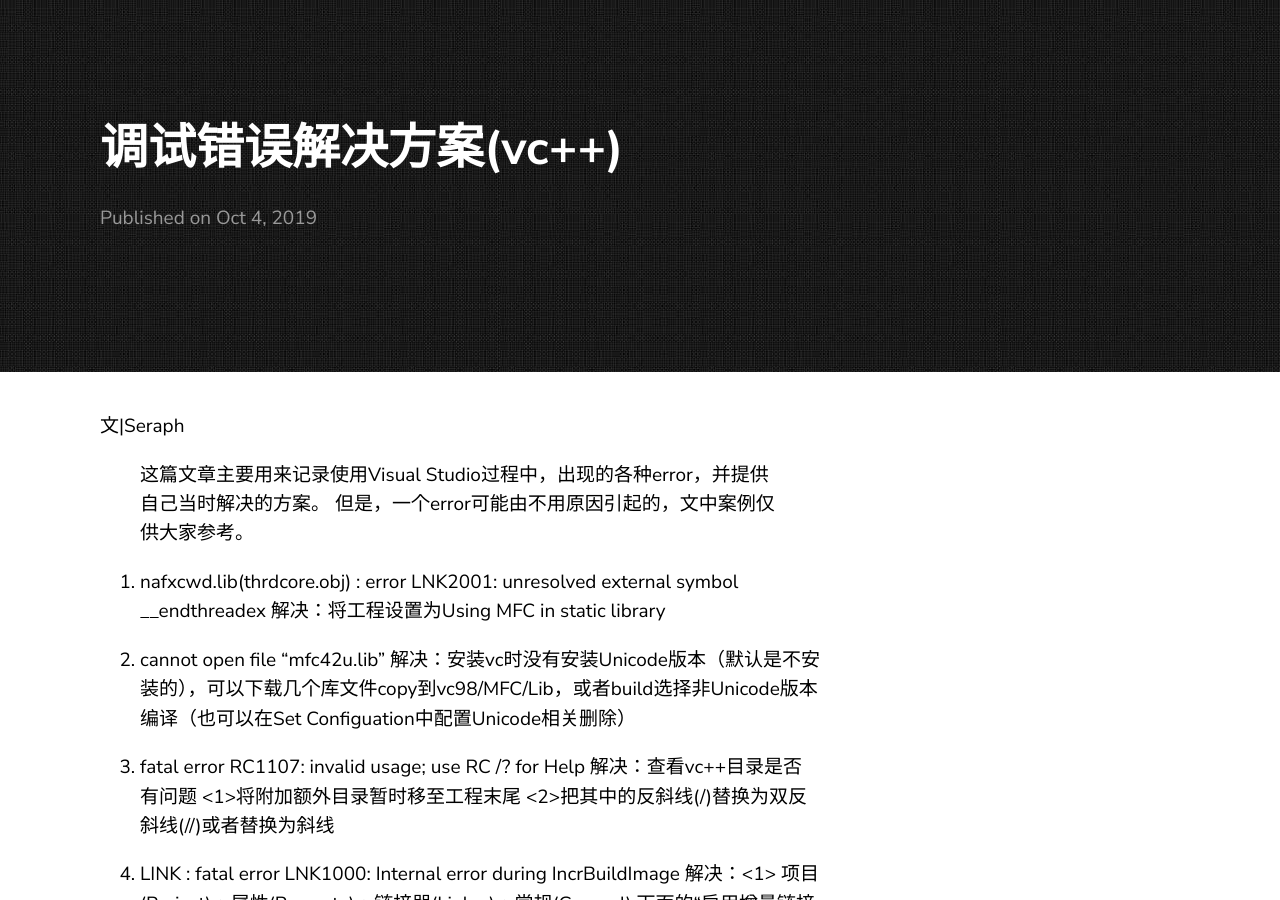
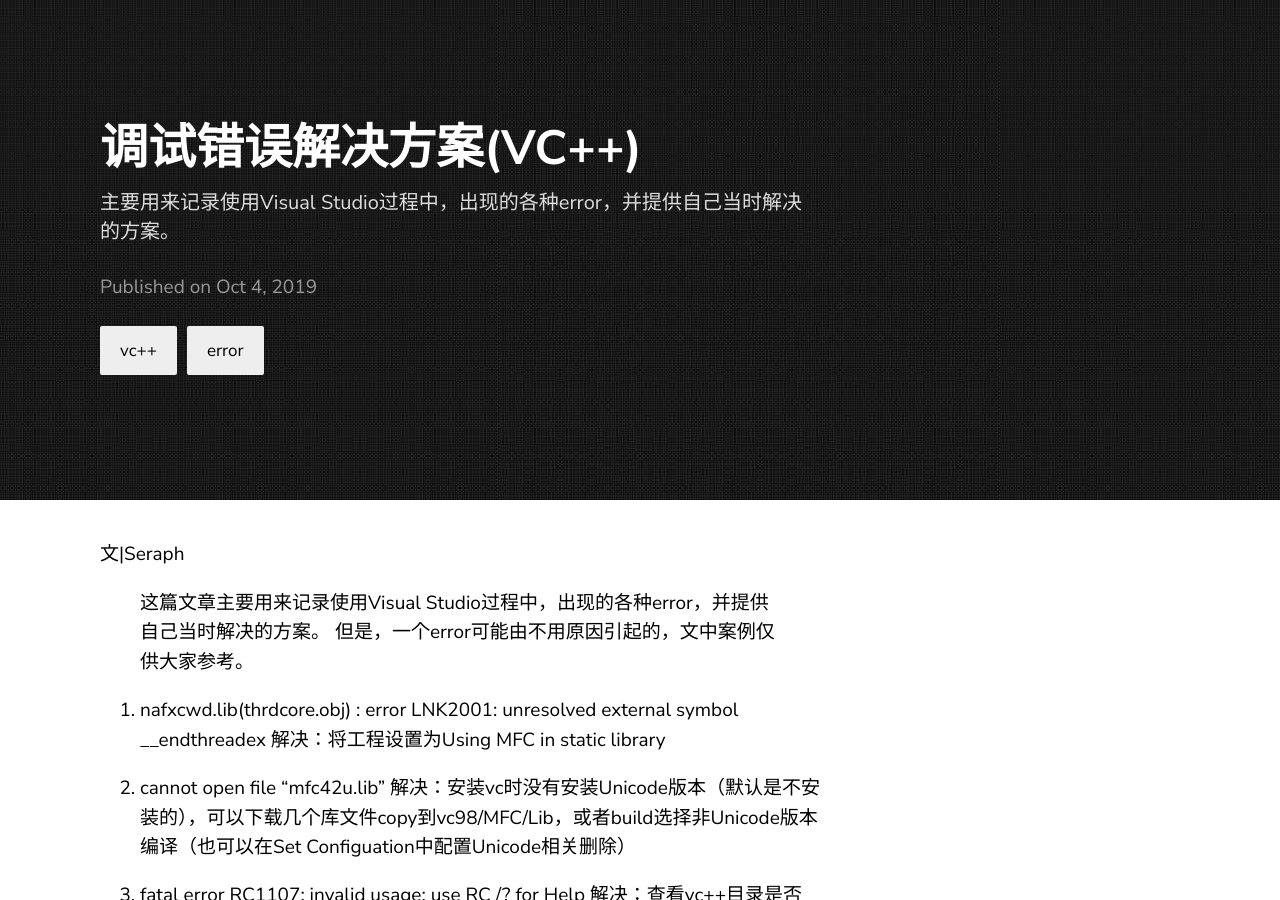
Before and after one commit to Seraph1990/Seraph1990.github.io, a Jekyll site: the page built from _posts/2019-10-04-调试错误解决方案(VC++).markdown, in a window 1280 px wide and 900 px high. Built offline with Jekyll 4.4.1, drawn with Linux system fonts in a browser that asks for light colours; our own code applies the rules of GitHub Pages for plain Markdown files.

Commit message:
Update 2019-10-04-调试错误解决方案(VC++).markdown

```diff
--- a/_posts/2019-10-04-调试错误解决方案(VC++).markdown
+++ b/_posts/2019-10-04-调试错误解决方案(VC++).markdown
@@ -1,4 +1,10 @@
-
+---
+layout: post
+title:  "调试错误解决方案(VC++)"
+description: 主要用来记录使用Visual Studio过程中，出现的各种error，并提供自己当时解决的方案。
+date:   2019-10-04 09:03:36
+categories: vc++ error
+---
 文|Seraph
 >这篇文章主要用来记录使用Visual Studio过程中，出现的各种error，并提供自己当时解决的方案。
 但是，一个error可能由不用原因引起的，文中案例仅供大家参考。
```
